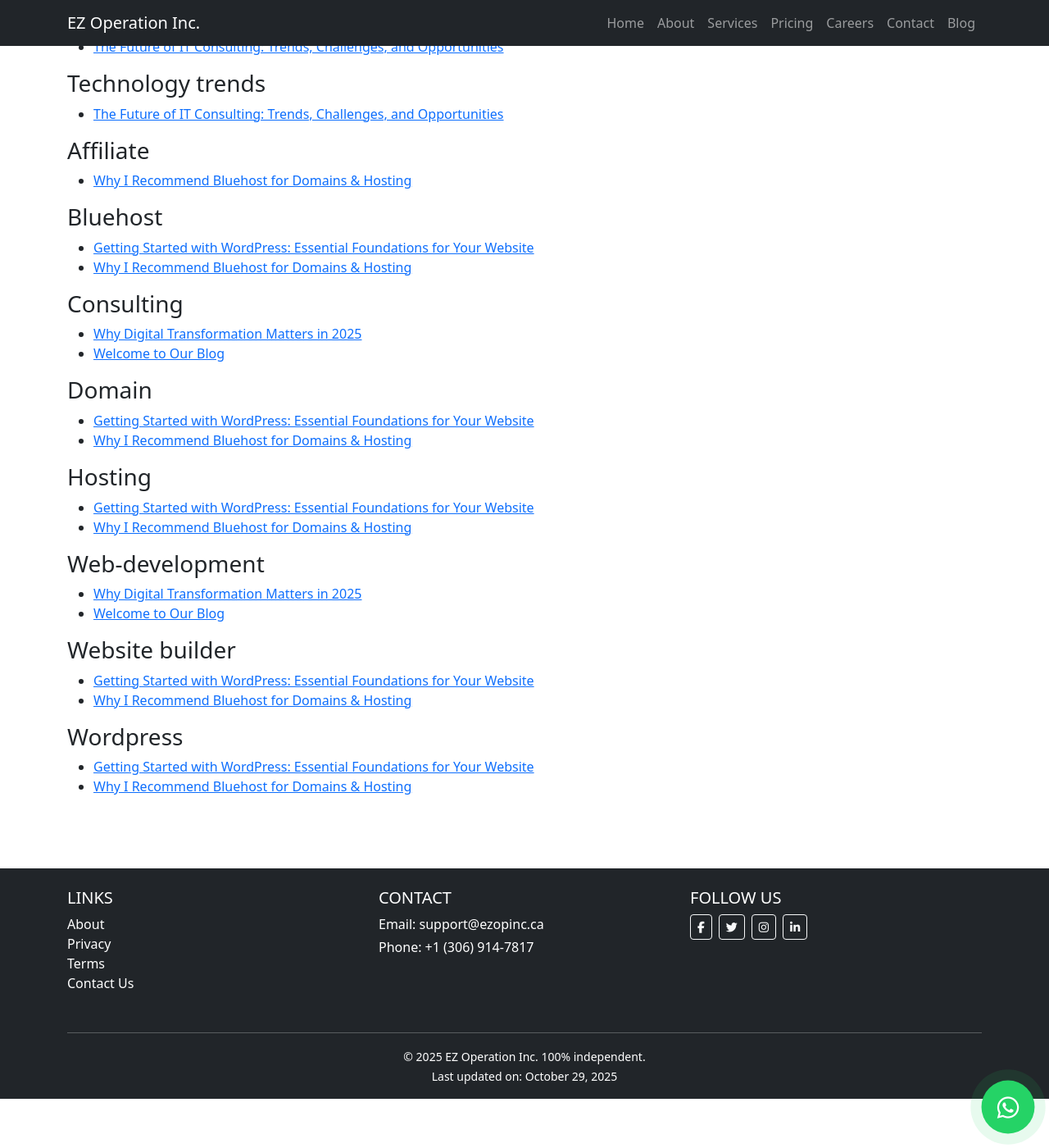
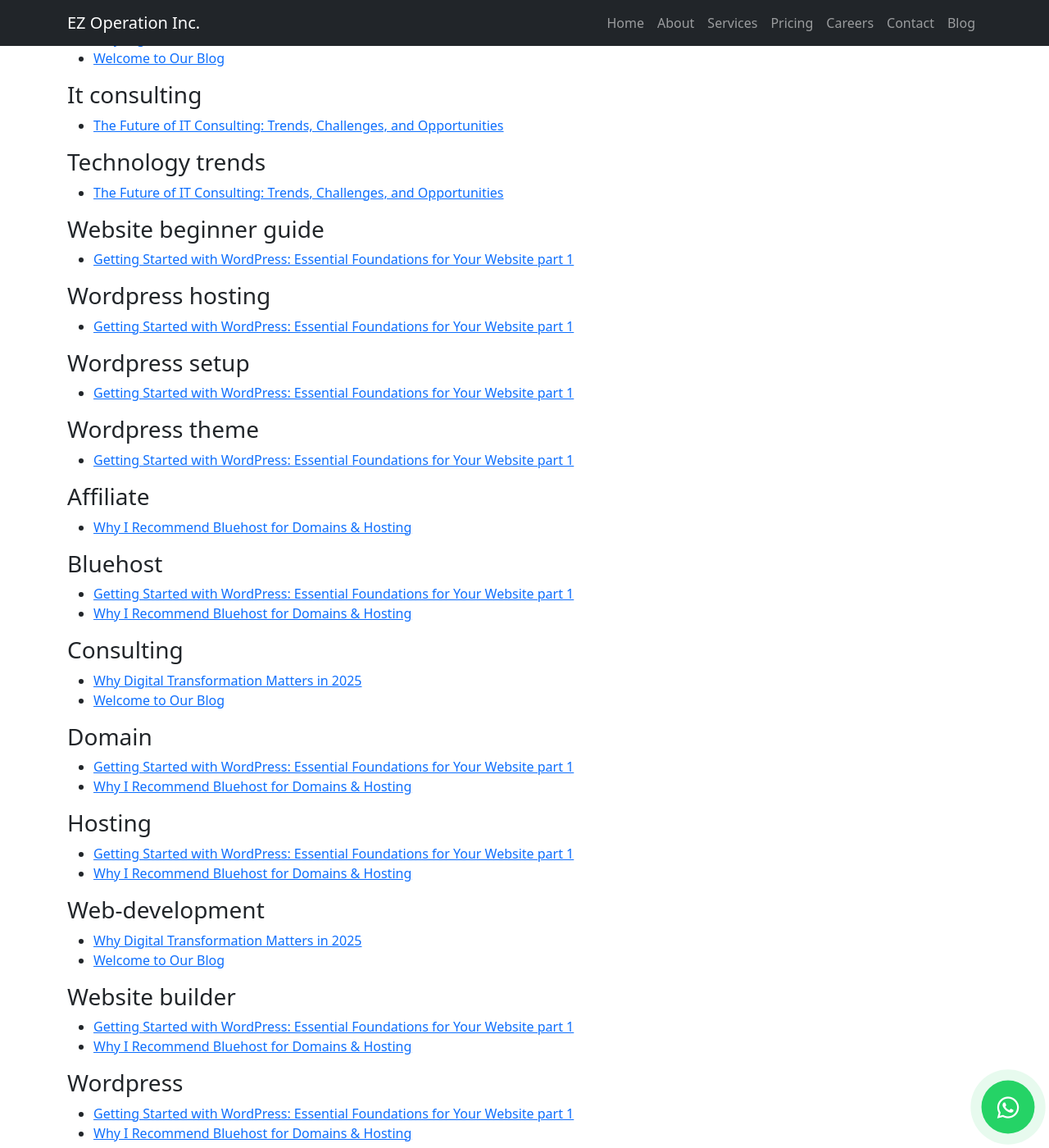
Before and after one commit to EZOPINC/EZOP, a Jekyll site: the page built from tags.md, in a window 1280 px wide and 1400 px high, scrolled down 891 px. Shown: the whole window at 82% size. Built offline with Jekyll 4.4.1, drawn with Linux system fonts in a browser that asks for light colours; some of the changed text lies outside the part shown.

Commit message:
Dev env (#56)
* new blog

* contact page update

* blog and testimonials update

---------

Co-authored-by: commit test <commit_test@local.com>

```diff
--- a/_posts/2025-10-15-Getting-started-with-wordpress.md
+++ b/_posts/2025-10-15-Getting-started-with-wordpress.md
@@ -1,114 +1,133 @@
 ---
 layout: post
-title: "Getting Started with WordPress: Essential Foundations for Your Website"
-description: "Getting Started with WordPress: Essential Foundations for Your Website"
+title: "Getting Started with WordPress: Essential Foundations for Your Website part 1"
+description: "Getting Started with WordPress: Essential Foundations for Your Website part 1"
 date: 2025-10-15
 author: Utpal Das
 categories: [web hosting, domains, blogging, affiliate, Wordpress]
-tags: [bluehost, hosting, domain, wordpress, website builder]
+tags: [bluehost, hosting, domain, wordpress, website builder, WordPress setup, Website beginner guide, WordPress hosting, WordPress theme]
 image: /assets/images/bluehost-banner.jpg
 ---
 
-Understanding WordPress: .org vs. .com for Your Website
+### Understanding WordPress: .org vs. .com for Your Website
+
 When starting your WordPress website build, the first crucial decision is choosing between WordPress.org and WordPress.com. This choice significantly impacts your site's flexibility, cost, and maintenance requirements.
 
 
-WordPress.org is the self-hosted, open-source platform that powers a staggering 43% of all websites online. It gives you complete control over your digital presence – from customization to ownership of your content. As the backbone of millions of websites, WordPress.org's popularity stems from its incredible versatility and robust ecosystem of themes and plugins.
-On the other hand, WordPress.com functions as a hosting service built on WordPress.org software. While it offers convenience with hosting included, it comes with notable limitations. The free and lower-tier plans restrict customization options, and you'll need to upgrade to business-level plans (starting at $25/month) to unlock features that come standard with WordPress.org.
-This guide focuses primarily on WordPress.org for anyone learning how to create a free website training or complete website solution, as it provides maximum flexibility and growth potential for your online presence.
+**WordPress.org** is the self-hosted, open-source platform that powers a staggering 43% of all websites online. It gives you complete control over your digital presence – from customization to ownership of your content. As the backbone of millions of websites, WordPress.org's popularity stems from its incredible versatility and robust ecosystem of themes and plugins.
+On the other hand, **WordPress.com** functions as a hosting service built on *WordPress.org* software. While it offers convenience with hosting included, it comes with notable limitations. The free and lower-tier plans restrict customization options, and you'll need to upgrade to business-level plans (starting at $25/month) to unlock features that come standard with WordPress.org.
+
+This guide focuses primarily on *WordPress.org* for anyone learning how to create a free website training or complete website solution, as it provides maximum flexibility and growth potential for your online presence.
+
 Let's explore the key differences between these two WordPress options:
 
-Customization: WordPress.org gives you complete control over every aspect of your site, while WordPress.com limits what you can modify based on your subscription plan.
+- **Customization:**  WordPress.org gives you complete control over every aspect of your site, while WordPress.com limits what you can modify based on your subscription plan.
 
-Hosting: With WordPress.org, you'll need to arrange hosting separately (giving you more options and often better value). WordPress.com includes hosting in its service.
+- **Hosting:** With WordPress.org, you'll need to arrange hosting separately (giving you more options and often better value). WordPress.com includes hosting in its service.
 
-Plugins & Themes: WordPress.org allows installation of any plugin or theme from thousands of options. WordPress.com only permits these on business plans and higher.
+- **Plugins & Themes:** WordPress.org allows installation of any plugin or theme from thousands of options. WordPress.com only permits these on business plans and higher.
 
-Monetization: WordPress.org places no restrictions on how you monetize your site. WordPress.com has limitations on advertising and other revenue methods.
+- **Monetization:** WordPress.org places no restrictions on how you monetize your site. WordPress.com has limitations on advertising and other revenue methods.
 
-Maintenance: WordPress.org requires you to handle updates and security (or hire someone to do it). WordPress.com handles these tasks automatically.
+- **Maintenance:** WordPress.org requires you to handle updates and security (or hire someone to do it). WordPress.com handles these tasks automatically.
 
 
 For most serious website projects, WordPress experts recommend the self-hosted WordPress.org option for its unmatched flexibility and long-term ownership benefits.
-Choosing Your Domain Name and Web Hosting for WordPress
+Choosing Your Domain Name and Web Hosting for WordPress.
+
 Your domain name serves as your website's address on the internet – like "wpbeginner.com" – typically costing around $14.99 annually. When selecting a domain name for your WordPress website build, prioritize .com extensions when possible, and choose something relevant to your business that's easy to pronounce, spell, and remember.
 Web hosting is essentially the digital real estate where your website's files live. Think of it as the "house" for all your website content. Quality hosting is crucial for site performance, security, and reliability.
 
+**Bluehost** has been officially recommended by WordPress.org since 2005, offering new users a free domain name for the first year and discounted web hosting packages. Their one-click WordPress installation makes it incredibly beginner-friendly.
 
-Bluehost has been officially recommended by WordPress.org since 2005, offering new users a free domain name for the first year and discounted web hosting packages. Their one-click WordPress installation makes it incredibly beginner-friendly.
-GoDaddy WordPress Hosting is another popular option that automatically installs and configures WordPress for you. Many of their annual hosting plans include a free domain name for the first year, making them a cost-effective option for those learning how to create a free website training platform or personal site.
+**GoDaddy** WordPress Hosting is another popular option that automatically installs and configures WordPress for you. Many of their annual hosting plans include a free domain name for the first year, making them a cost-effective option for those learning how to create a free website training platform or personal site.
 Installing WordPress: The First Step to Your Online Presence
+
 Once you've secured hosting and a domain, you're ready to install WordPress. The good news is that many hosting providers like Bluehost offer automatic WordPress installation when you sign up. This means you can simply log in to your new WordPress dashboard and start editing immediately.
 For situations requiring manual installation, the process involves three key steps:
 
-Create a database using your hosting control panel (typically using MySQL Database Wizard in cPanel)
-Download WordPress from WordPress.org, extract the files, and upload them to your hosting's public_html folder
-Run the installation by visiting your domain in a web browser
+- Create a database using your hosting control panel (typically using MySQL Database Wizard in cPanel)
+
+- Download WordPress from WordPress.org, extract the files, and upload them to your hosting's public_html folder
+
+- Run the installation by visiting your domain in a web browser
 
 During manual installation, you'll need to input database credentials (name, username, password) and create secure login information for your WordPress admin account. For security reasons, avoid using "admin" as your username.
+
 Both WPBeginner's comprehensive guides and GoDaddy's WordPress resources provide detailed, step-by-step instructions with screenshots for both automatic and manual WordPress installation methods.
 
+### Building and Customizing Your WordPress Website: Design, Content, and Functionality
 
-Building and Customizing Your WordPress Website: Design, Content, and Functionality
 Selecting and Customizing Your WordPress Theme for a Unique Look
 When you start your WordPress website build, the theme you choose becomes the face of your online presence. Think of a WordPress theme as the outfit your website wears – it determines everything from layout structure to colors and fonts.
-The WordPress theme directory offers over 13,000 free themes, giving you plenty of options without spending a dime.
- Premium themes are also available from marketplaces like ThemeForest, offering more advanced features and dedicated support.
+
+The WordPress theme directory offers over 13,000 free themes, giving you plenty of options without spending a dime. Premium themes are also available from marketplaces like ThemeForest, offering more advanced features and dedicated support.
+
 Before settling on a theme for your WordPress website, consider these critical factors:
 
-Mobile responsiveness: With over 50% of web traffic coming from mobile devices, your theme must look great on all screen sizes
-Loading speed: Themes with bloated code can slow down your site and hurt your SEO rankings
-Plugin compatibility: Ensure your theme works well with essential plugins you plan to use
-Update frequency: Regularly updated themes provide better security and compatibility
-Purpose-fit: Choose a theme designed for your specific industry (blog, portfolio, online store)
-Budget: While many free themes work wonderfully, premium themes ($30-100) often offer more features and support
+- Mobile responsiveness: With over 50% of web traffic coming from mobile devices, your theme must look great on all screen sizes
+- Loading speed: Themes with bloated code can slow down your site and hurt your SEO rankings
+- Plugin compatibility: Ensure your theme works well with essential plugins you plan to use
+- Update frequency: Regularly updated themes provide better security and compatibility
+- Purpose-fit: Choose a theme designed for your specific industry (blog, portfolio, online store)
+- Budget: While many free themes work wonderfully, premium themes ($30-100) often offer more features and support
 
 Installing a new theme is straightforward. From your WordPress dashboard, go to Appearance » Themes and click "Add New." You can browse featured themes, use filters to narrow options, or search by name. When you find one you like, simply click "Install" followed by "Activate."
+
 For those wanting more customization without coding knowledge, page builders like SeedProd offer drag-and-drop functionality and pre-designed templates that make creating a professional-looking site much easier.
-Creating Content: Essential Pages and Blog Posts in WordPress
+
+### Content Creation:
+
+**Essential Pages and Blog Posts in WordPress**
 WordPress organizes content into two main types – Pages for static information and Posts for blog content. Understanding this distinction is crucial when learning how to create a free website.
 Pages work best for evergreen content that rarely changes – think About, Contact, Services, or Privacy Policy pages. These don't appear in your blog feed and typically appear in your main navigation menu.
 Posts display in reverse chronological order (newest first) and are perfect for timely content. They automatically appear in your RSS feed and can be organized with categories and tags.
 By default, WordPress shows your latest posts on the homepage. To change this, go to Settings » Reading and select "A static page" under "Your homepage displays." You can then choose which page serves as your homepage.
+
 Adding new content is simple. Navigate to Pages » Add New or Posts » Add New from your dashboard. Both use the Gutenberg block editor, which lets you add various content blocks like text, images, videos, tables, and more.
+
 Even if you're building a business website, consider adding a blog. Regular blogging establishes your expertise, improves search engine visibility, and helps connect with your audience. For example, a landscaping company might blog about seasonal gardening tips, showcasing their knowledge while attracting potential customers.
+
 Enhancing Functionality with Must-Have WordPress Plugins
+
 Plugins are like apps for your WordPress website, extending what your site can do without requiring coding skills. With over 59,000 free plugins available, you can add almost any feature you can imagine.
 When selecting plugins for your WordPress website build, look for ones that are:
 
-Regularly updated (within the last 6 months)
-Well-reviewed by users (4+ stars)
-Compatible with your WordPress version
-From reputable developers
-Solving a specific need rather than adding unnecessary bloat
+- Regularly updated (within the last 6 months)
+- Well-reviewed by users (4+ stars)
+- Compatible with your WordPress version
+- From reputable developers
+- Solving a specific need rather than adding unnecessary bloat
 
-Essential plugins for most WordPress websites include:
+### Essential plugins for most WordPress websites include:
 
-WPForms: Create contact forms, surveys, and payment forms
-MonsterInsights: Connect and track Google Analytics data
-All in One SEO: Optimize your content for search engines
+- WPForms: Create contact forms, surveys, and payment forms
+- MonsterInsights: Connect and track Google Analytics data
+- All in One SEO: Optimize your content for search engines
 
 Depending on your needs, consider plugins for:
 
-Performance: WP Rocket or WP Super Cache for faster loading
-Security: Sucuri Security for malware scanning and firewalls
-Design: SeedProd for landing pages or Thrive Theme Builder for customization
-Marketing: OptinMonster for lead generation or PushEngage for notifications
-E-commerce: WooCommerce for online stores
+- **Performance:** WP Rocket or WP Super Cache for faster loading
+- **Security:** Sucuri Security for malware scanning and firewalls
+- **Design:** SeedProd for landing pages or Thrive Theme Builder for customization
+- **Marketing:** OptinMonster for lead generation or PushEngage for notifications
+- **E-commerce:** WooCommerce for online stores
 
 Installing plugins is simple: go to Plugins » Add New, search for the plugin you want, and click "Install Now" then "Activate."
-Essential Website Settings and SEO Basics for WordPress Success
+
+
+### Essential Website Settings and SEO Basics for WordPress Success
 Once your design and content are in place, configuring the right settings will help your website perform better. Start with these essential adjustments:
 
-Site Identity: Go to Settings » General to customize your site title and tagline. These appear in search results and browser tabs, making them crucial for first impressions.
+- Site Identity: Go to Settings » General to customize your site title and tagline. These appear in search results and browser tabs, making them crucial for first impressions.
 
-Comment Settings: Under Settings » Discussion, decide how you'll handle comments. You might want to require manual approval of comments to prevent spam.
+- Comment Settings: Under Settings » Discussion, decide how you'll handle comments. You might want to require manual approval of comments to prevent spam.
 
-SEO-Friendly URLs: Change your permalinks from the default "Plain" setting to "Post name" under Settings » Permalinks. This creates URLs that include your post titles rather than just numbers, helping both users and search engines understand your content.
+- SEO-Friendly URLs: Change your permalinks from the default "Plain" setting to "Post name" under Settings » Permalinks. This creates URLs that include your post titles rather than just numbers, helping both users and search engines understand your content.
 
-Brand Identity: Upload your logo and favicon (browser tab icon) under Appearance » Customize » Site Identity to strengthen brand recognition.
+- Brand Identity: Upload your logo and favicon (browser tab icon) under Appearance » Customize » Site Identity to strengthen brand recognition.
 
-Navigation: Create user-friendly menus under Appearance » Menus to help visitors find important pages.
+- Navigation: Create user-friendly menus under Appearance » Menus to help visitors find important pages.
 
 
 For troubleshooting and advanced tips, WPBeginner's comprehensive guides offer solutions for common WordPress challenges, from security hardening to speed optimization techniques.
```
Also changed, not shown: _data/testimonials.yml (+2 -8 lines).
